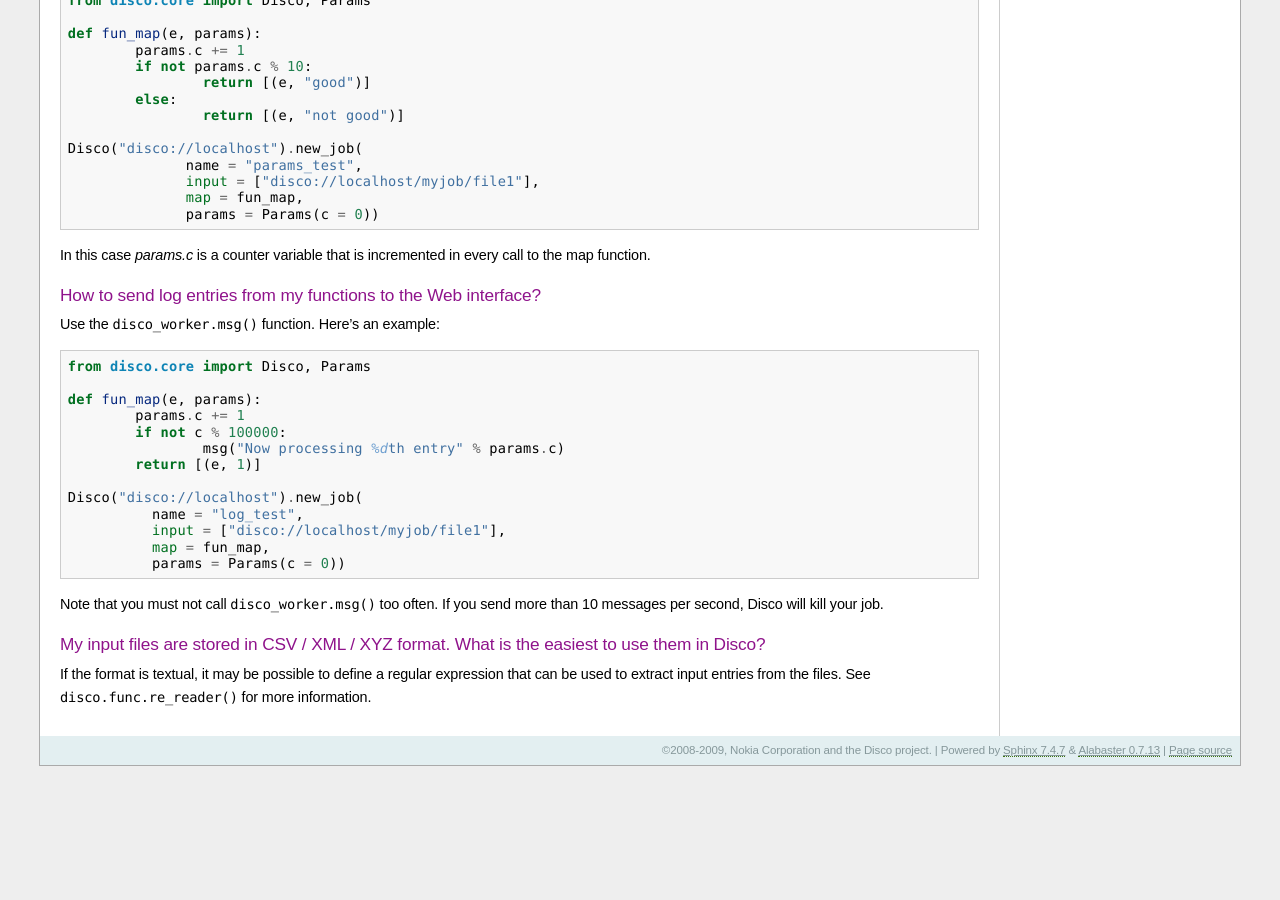
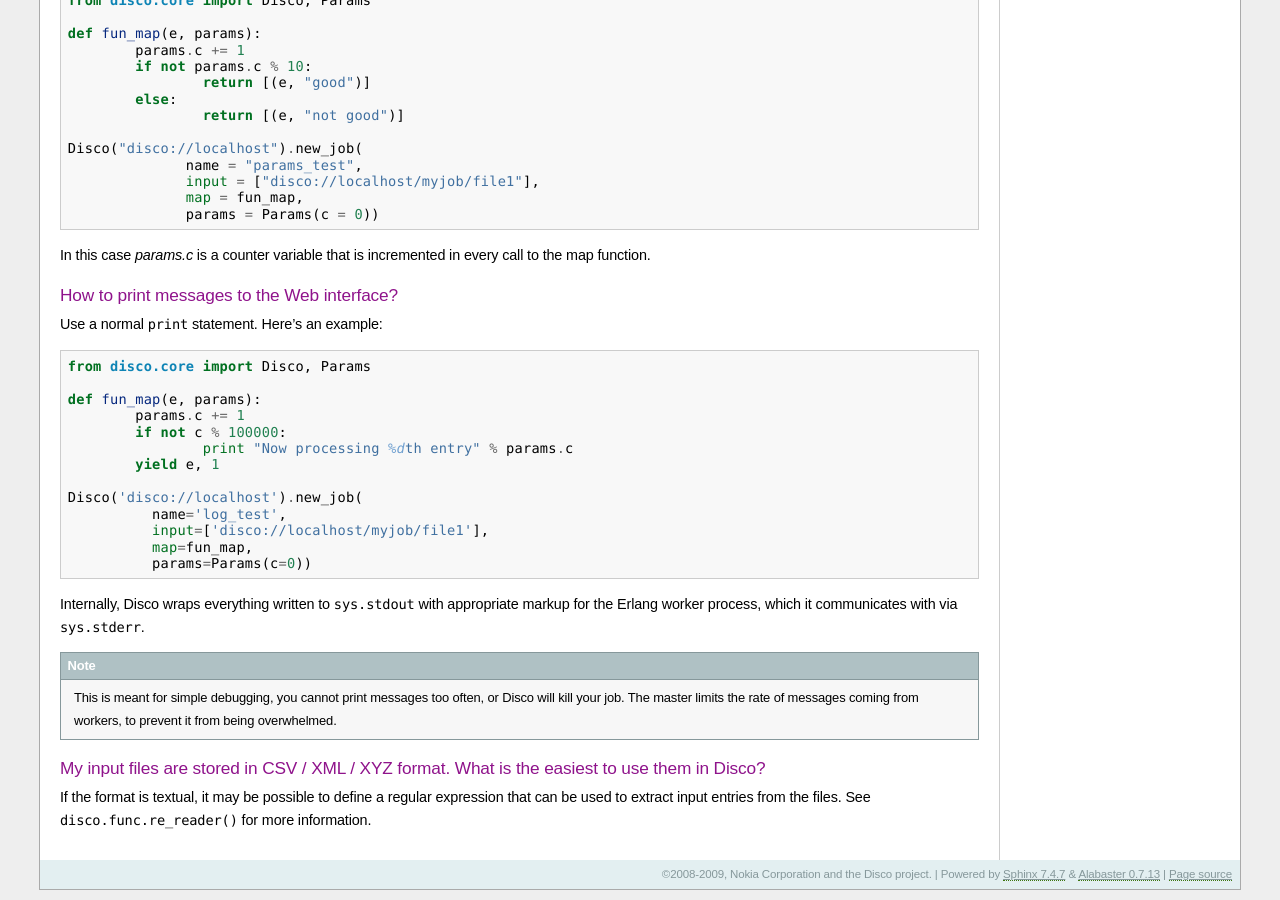
Before and after one commit to discoproject/disco, a Sphinx documentation site: the page built from doc/faq.rst, in a window 1280 px wide and 900 px high, scrolled down 3263 px. Built offline with Sphinx 7.4.7, drawn with Linux system fonts in a browser that asks for light colours; before the commit the page ends 4039 px from its top, so only the background shows below that; some of the changed text lies outside the part shown.

Commit message:
doc: updated faq to use print instead of msg and remove specific rate limit

```diff
--- a/doc/faq.rst
+++ b/doc/faq.rst
@@ -223,27 +223,33 @@ your functions. Here's an example::
 In this case *params.c* is a counter variable that is incremented in
 every call to the map function.
 
-How to send log entries from my functions to the Web interface?
-'''''''''''''''''''''''''''''''''''''''''''''''''''''''''''''''
+How to print messages to the Web interface?
+'''''''''''''''''''''''''''''''''''''''''''
 
-Use the :func:`disco_worker.msg` function. Here's an example::
+Use a normal :keyword:`print` statement. Here's an example::
 
         from disco.core import Disco, Params
 
         def fun_map(e, params):
                 params.c += 1
                 if not c % 100000:
-                        msg("Now processing %dth entry" % params.c)
-                return [(e, 1)]
+                        print "Now processing %dth entry" % params.c
+                yield e, 1
 
-        Disco("disco://localhost").new_job(
-                  name = "log_test",
-                  input = ["disco://localhost/myjob/file1"],
-                  map = fun_map,
-                  params = Params(c = 0))
+        Disco('disco://localhost').new_job(
+                  name='log_test',
+                  input=['disco://localhost/myjob/file1'],
+                  map=fun_map,
+                  params=Params(c=0))
 
-Note that you must not call :func:`disco_worker.msg` too often. If you send more
-than 10 messages per second, Disco will kill your job.
+Internally, Disco wraps everything written to ``sys.stdout``
+with appropriate markup for the Erlang worker process,
+which it communicates with via ``sys.stderr``.
+
+.. note:: This is meant for simple debugging,
+          you cannot print messages too often, or Disco will kill your job.
+          The master limits the rate of messages coming from workers,
+          to prevent it from being overwhelmed.
 
 
 My input files are stored in CSV / XML / XYZ format. What is the easiest to use them in Disco?
```
